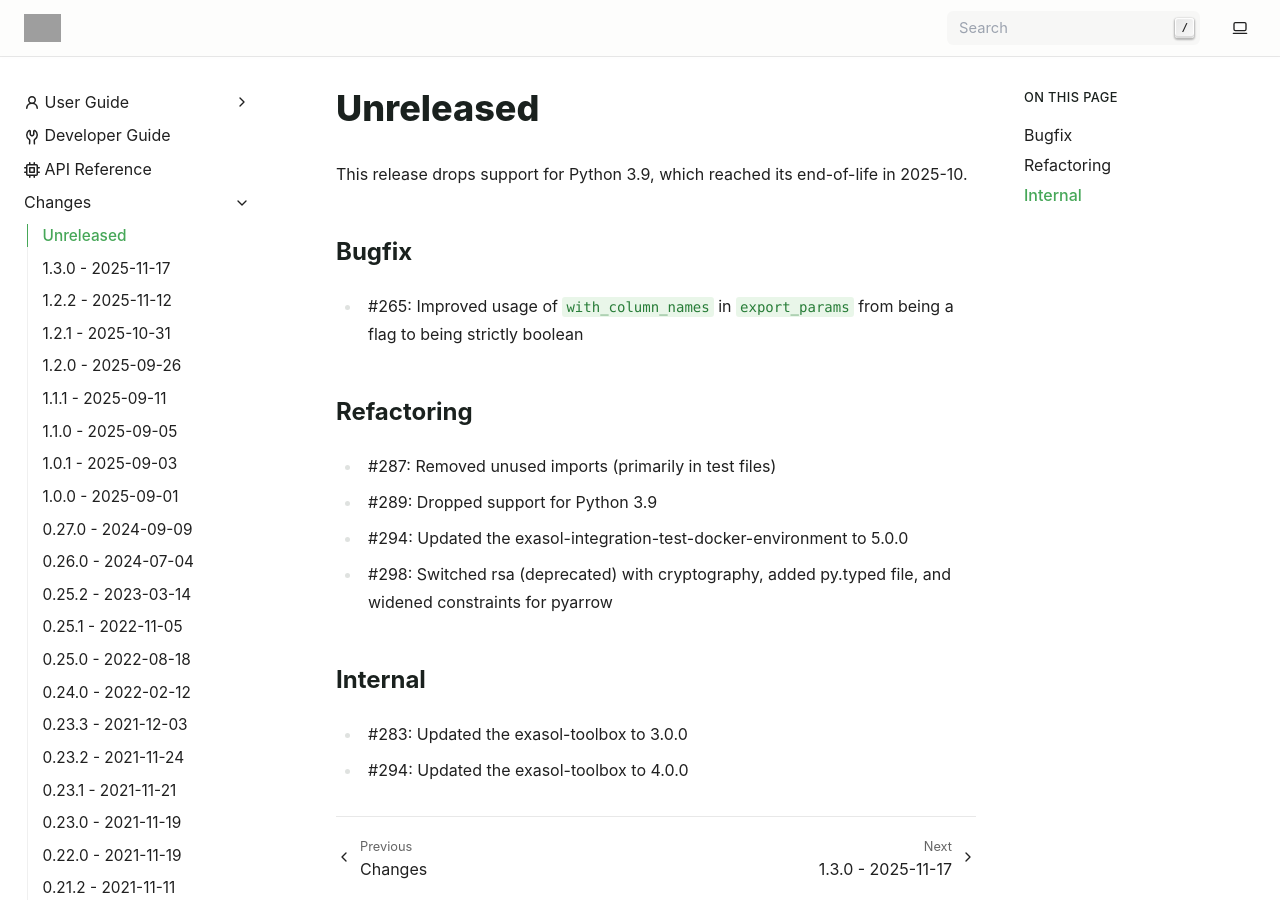
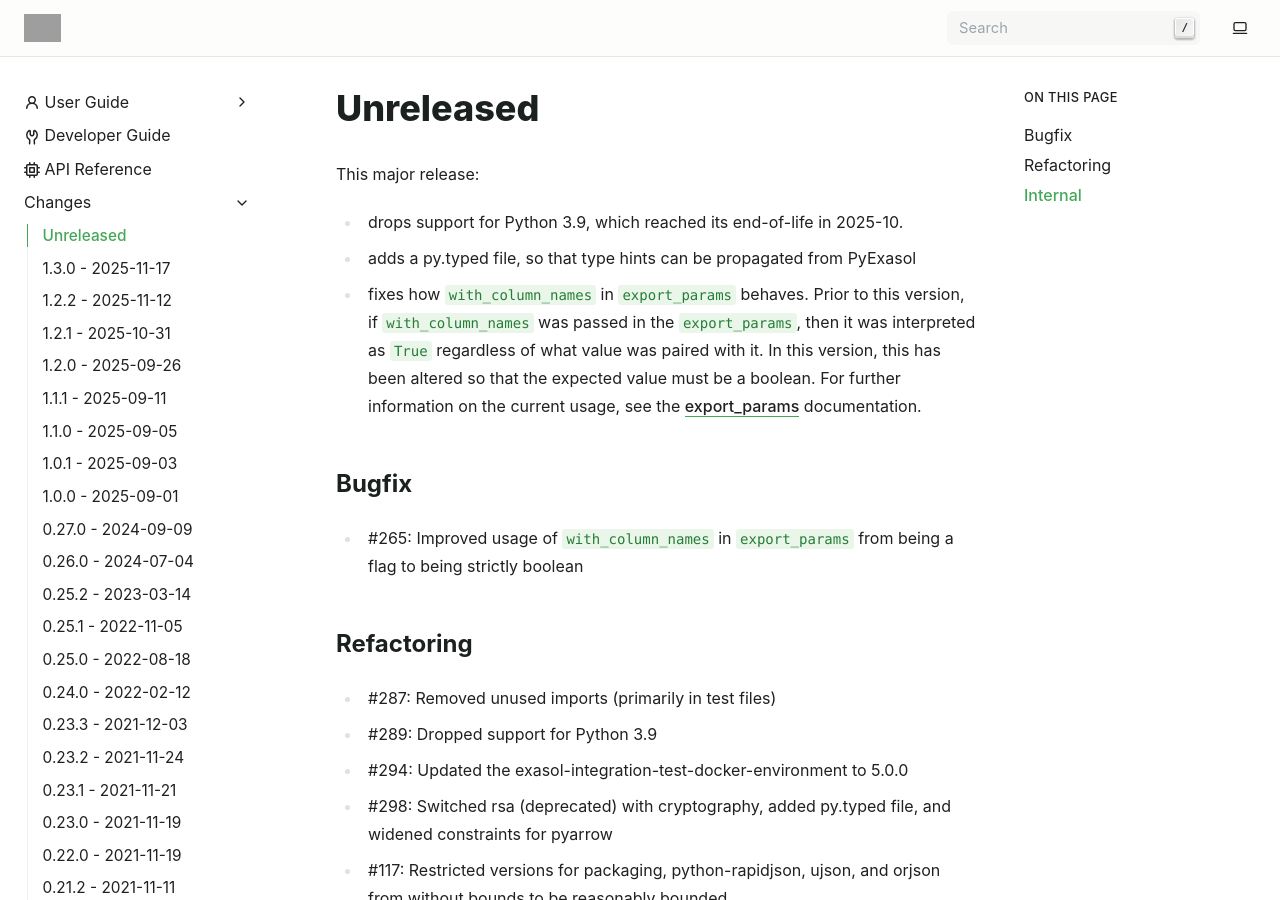
Before and after one commit to exasol/pyexasol, a Sphinx documentation site: the page built from doc/changes/unreleased.md, in a window 1280 px wide and 900 px high. Built offline with Sphinx 7.4.7, drawn with Linux system fonts in a browser that asks for light colours; some of the changed text lies outside the part shown; grey boxes are pictures that could not be loaded.

Commit message:
Add changelog entry

```diff
--- a/doc/changes/unreleased.md
+++ b/doc/changes/unreleased.md
@@ -1,6 +1,14 @@
 # Unreleased
 
-This release drops support for Python 3.9, which reached its end-of-life in 2025-10.
+This major release:
+* drops support for Python 3.9, which reached its end-of-life in 2025-10.
+* adds a py.typed file, so that type hints can be propagated from PyExasol
+* fixes how `with_column_names` in `export_params` behaves.  Prior to this version,
+if `with_column_names` was passed in the `export_params`, then it was interpreted as
+`True` regardless of what value was paired with it. In this version, this has been
+altered so that the expected value must be a boolean. For further information
+on the current usage, see the [export_params](https://exasol.github.io/pyexasol/master/user_guide/exploring_features/import_and_export/parameters.html#export-params)
+documentation.
 
 ## Bugfix
 
@@ -12,6 +20,7 @@ This release drops support for Python 3.9, which reached its end-of-life in 2025
 * #289: Dropped support for Python 3.9
 * #294: Updated the exasol-integration-test-docker-environment to 5.0.0
 * #298: Switched rsa (deprecated) with cryptography, added py.typed file, and widened constraints for pyarrow
+* #117: Restricted versions for packaging, python-rapidjson, ujson, and orjson from without bounds to be reasonably bounded.
 
 ## Internal
 
```
